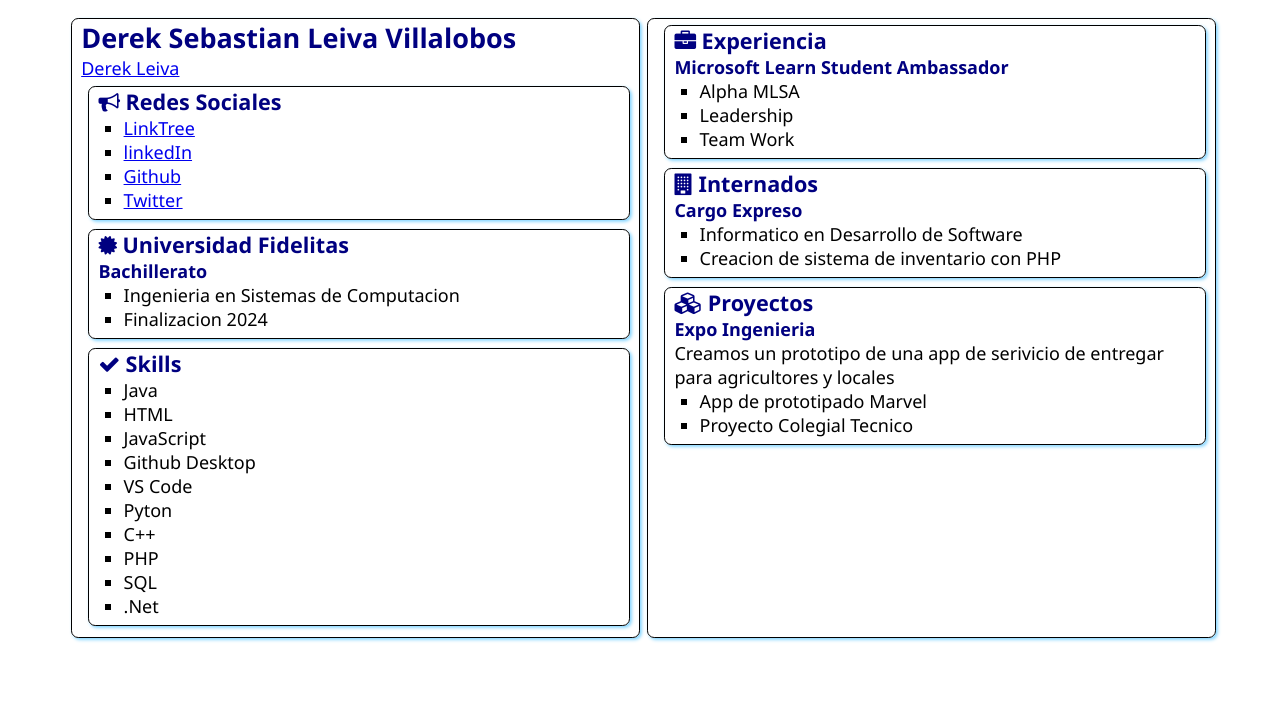
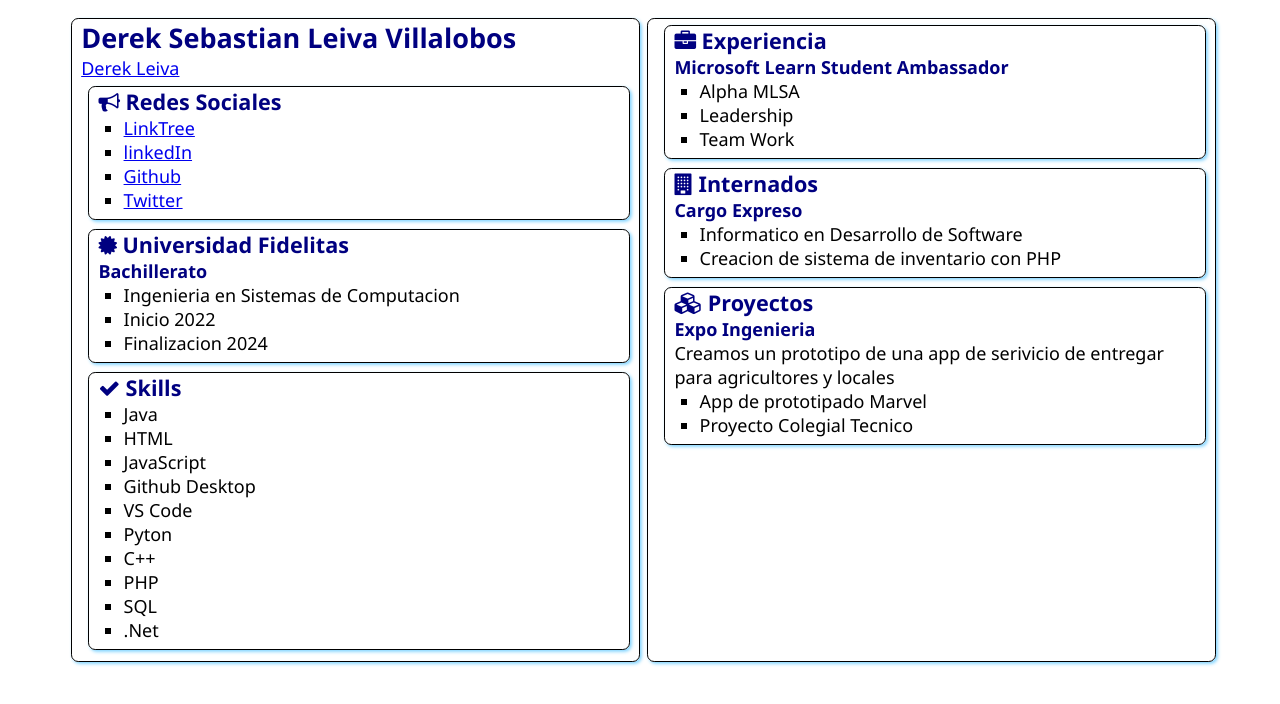
Before and after one commit to electromilitary45/SATechnicalOnboarding, a plain HTML site: page src/index.html in a window 1280 px wide. Drawn offline with Linux system fonts and the light colour scheme.

Commit message:
Update index.html

```diff
--- a/src/index.html
+++ b/src/index.html
@@ -39,6 +39,7 @@
                     <h3>Bachillerato</h3>
                     <ul>
                         <li>Ingenieria en Sistemas de Computacion</li>
+                        <li>Inicio 2022</li>
                         <li>Finalizacion 2024</li>
                     </ul>
                 </div>
```
